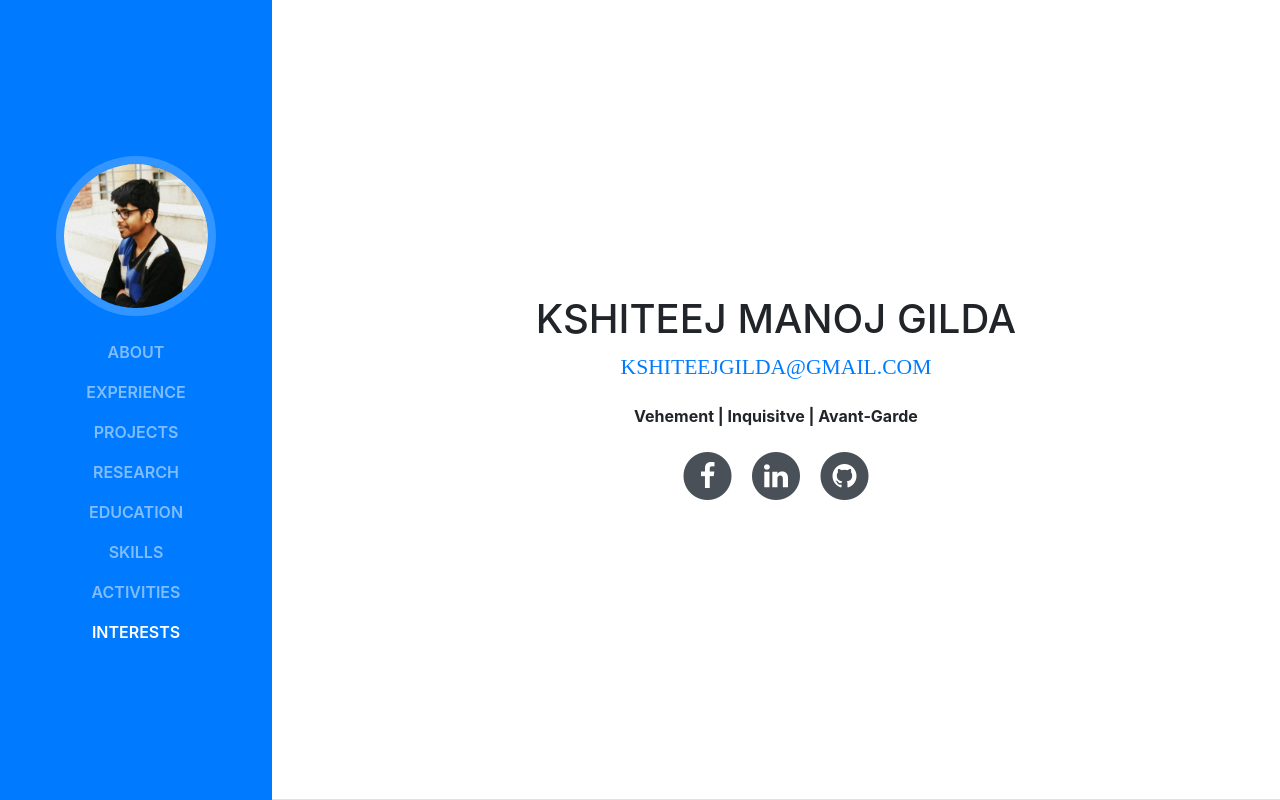
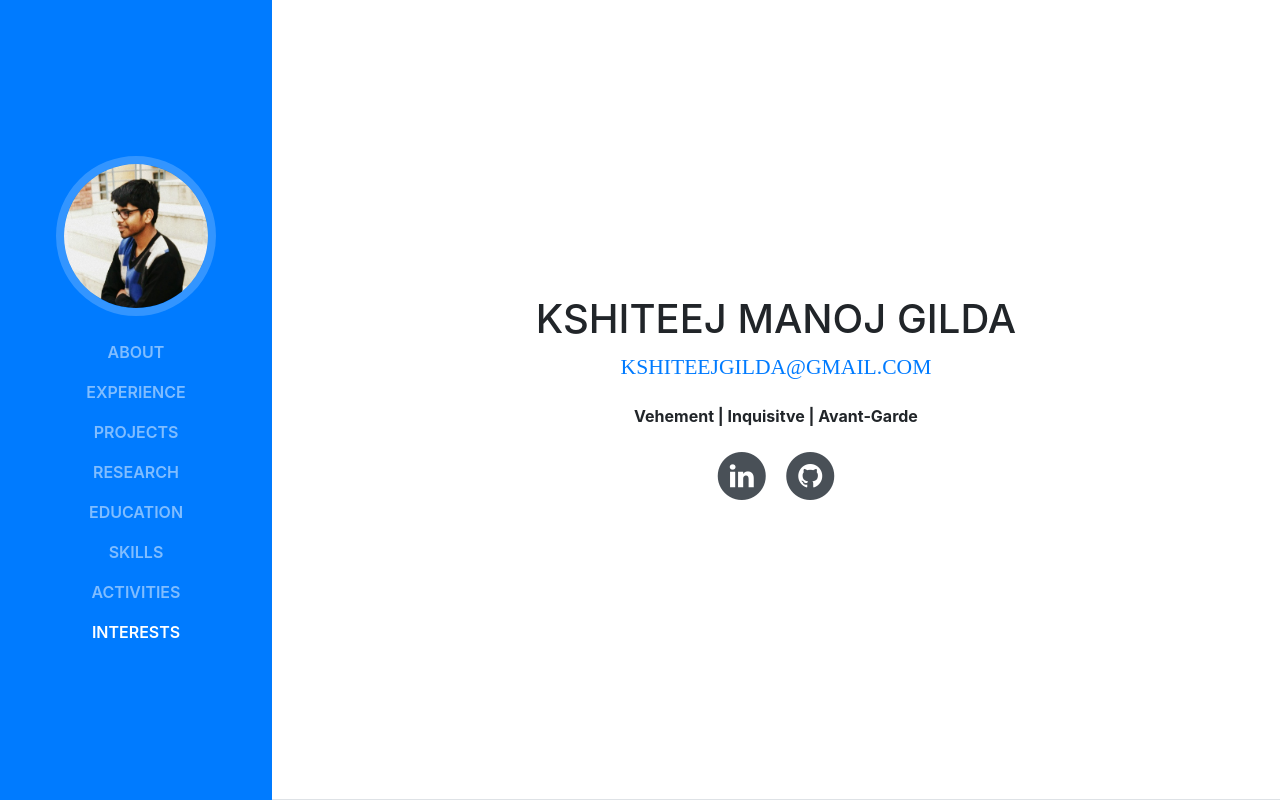
Before and after one commit to kmgilda/kmgilda.github.io, a website with bundled scripts: page index.html in a window 1280 px wide. Shown: the top 800 px of the page. Built offline with nearby package versions, Linux system fonts and the light colour scheme; a web font is replaced by a local one.

Commit message:
Update index.html

```diff
--- a/index.html
+++ b/index.html
@@ -80,14 +80,14 @@
           </div>
           <p class="tempAlignment"><b>Vehement | Inquisitve | Avant-Garde</b></p>
           <ul class="list-inline list-social-icons mb-0">
-            <li class="list-inline-item">
-              <a href="https://www.facebook.com/kshiteej.gilda">
+           <!-- <li class="list-inline-item">
+
                 <span class="fa-stack fa-lg">
                   <i class="fa fa-circle fa-stack-2x"></i>
                   <i class="fa fa-facebook fa-stack-1x fa-inverse"></i>
                 </span>
               </a>
-            </li>
+            </li> -->
             <!--<li class="list-inline-item">
               <a href="#">
                 <span class="fa-stack fa-lg">
```
